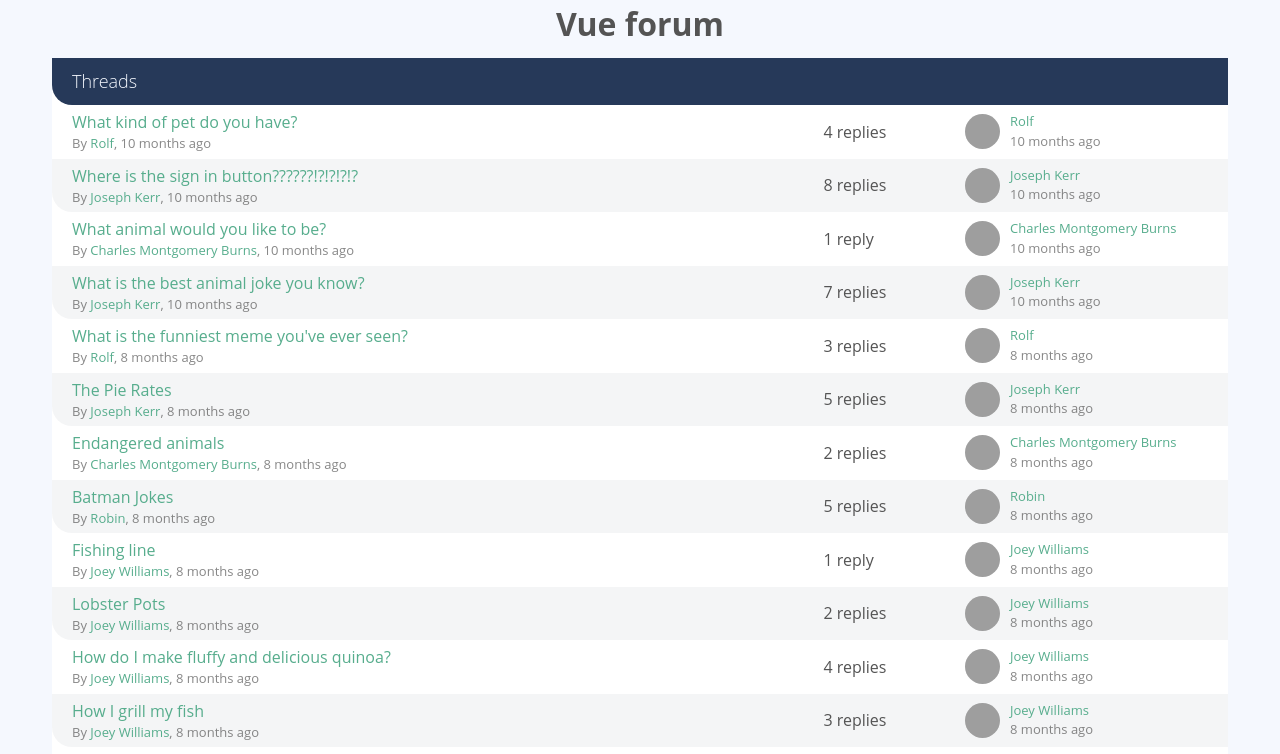
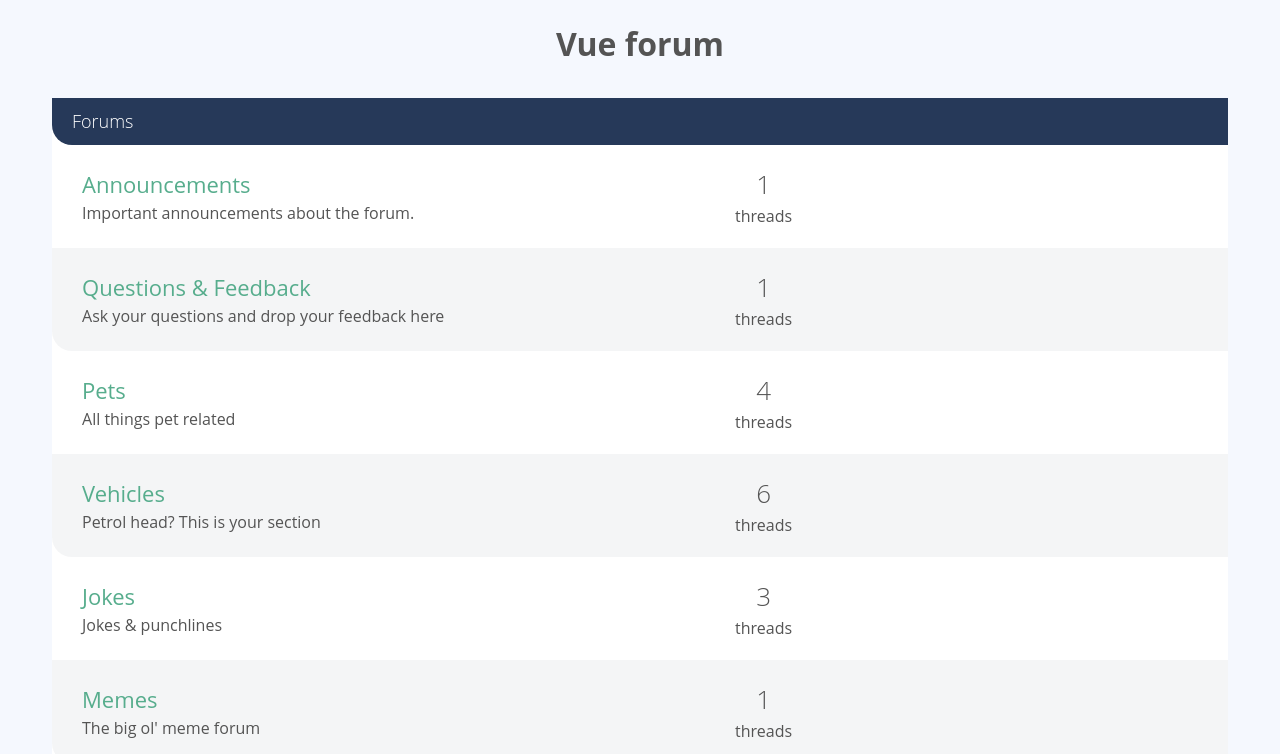
Before and after one commit to devzom/Vue3-forum, a Vue app: page / in a window 1280 px wide. Shown: the top 754 px of the page. Built offline with nearby package versions, Linux system fonts and the light colour scheme; grey boxes are pictures that could not be loaded.

Commit message:
feat:Add listing of forum subjects

```diff
--- /dev/null
+++ b/src/components/ForumList.vue
@@ -0,0 +1,49 @@
+<template>
+  <div class="col-full">
+    <div class="forum-list">
+      <h2 class="list-title">
+        <a href="#">Forums</a>
+      </h2>
+
+      <div v-for="forum in forums" :key="forum.id" class="forum-listing">
+        <div class="forum-details">
+          <router-link :to="{ name: 'Forum', params: { id: forum.id } }" class="text-xlarge">
+            {{ forum.name }}
+          </router-link>
+          <p>{{ forum.description }}</p>
+        </div>
+
+        <div class="threads-count">
+          <p>
+            <span class="count">{{ forum.threads?.length }}</span>
+            {{ forumThreadsWord(forum) }}
+          </p>
+        </div>
+
+        <div class="last-thread"></div>
+      </div>
+    </div>
+  </div>
+</template>
+
+<script>
+export default {
+  name: 'ForumList',
+  props: {
+    forums: {
+      required: true,
+      type: Array
+    }
+  },
+  methods: {
+    forumThreadsWord(forum) {
+      if (forum.threads?.length) {
+        return `thread${forum.threads.length > 0 ? 's' : ''}`;
+      }
+      return 'no threads';
+    }
+  }
+};
+</script>
+
+<style scoped></style>
--- /dev/null
+++ b/src/pages/Forum.vue
@@ -0,0 +1,41 @@
+<template>
+  <div class="col-full push-top">
+    <div class="forum-header">
+      <div class="forum-details">
+        <h1>Cooking</h1>
+        <p class="text-lead">Discuss your passion for food and cooking</p>
+      </div>
+      <a href="new-thread.html" class="btn-green btn-small">Start a thread</a>
+    </div>
+  </div>
+
+  <div class="col-full push-top">
+    <thread-list :threads="threads" />
+  </div>
+</template>
+
+<script>
+import jsonData from '@/assets/dummyData.json';
+import ThreadList from '@/pages/PageThreadList';
+
+export default {
+  name: 'Forum',
+  components: { ThreadList },
+  props: {
+    id: {
+      type: String,
+      required: true
+    }
+  },
+  computed: {
+    forum() {
+      return jsonData.forums.find((forum) => forum.id === this.id);
+    },
+    threads() {
+      return jsonData.threads.filter((thread) => thread.forumId === this.id);
+    }
+  }
+};
+</script>
+
+<style scoped></style>
--- /dev/null
+++ b/src/pages/Home.vue
@@ -0,0 +1,21 @@
+<template>
+  <div class="col-full push-top text-center">
+    <h1>Vue forum</h1>
+  </div>
+  <forum-list :forums="forums" />
+</template>
+
+<script>
+import data from '@/assets/dummyData.json';
+import ForumList from '@/components/ForumList';
+
+export default {
+  name: 'Home',
+  components: { ForumList },
+  data() {
+    return {
+      forums: data.forums
+    };
+  }
+};
+</script>
--- a/src/pages/PageHome.vue
+++ /dev/null
@@ -1,19 +0,0 @@
-<template>
-  <h1>Vue forum</h1>
-  <page-thread-list :threads="threads" />
-</template>
-
-<script>
-import data from '@/assets/dummyData.json';
-import PageThreadList from '@/pages/PageThreadList';
-
-export default {
-  name: 'PageHome',
-  components: { PageThreadList },
-  data() {
-    return {
-      threads: data.threads
-    };
-  }
-};
-</script>
--- a/src/router/index.js
+++ b/src/router/index.js
@@ -1,4 +1,5 @@
-import PageHome from '@/pages/PageHome';
+import PageHome from '@/pages/Home';
+import Forum from '@/pages/Forum';
 import PageThreadItem from '@/components/PageThreadItem';
 import NotFound from '@/pages/404';
 import { createRouter, createWebHistory } from 'vue-router';
@@ -6,6 +7,7 @@
 
 const routes = [
   { path: '/', name: 'Home', component: PageHome },
+  { path: '/forum/:id', name: 'Forum', component: Forum, props: true },
   {
     path: '/thread/:id',
     name: 'Thread',
```
